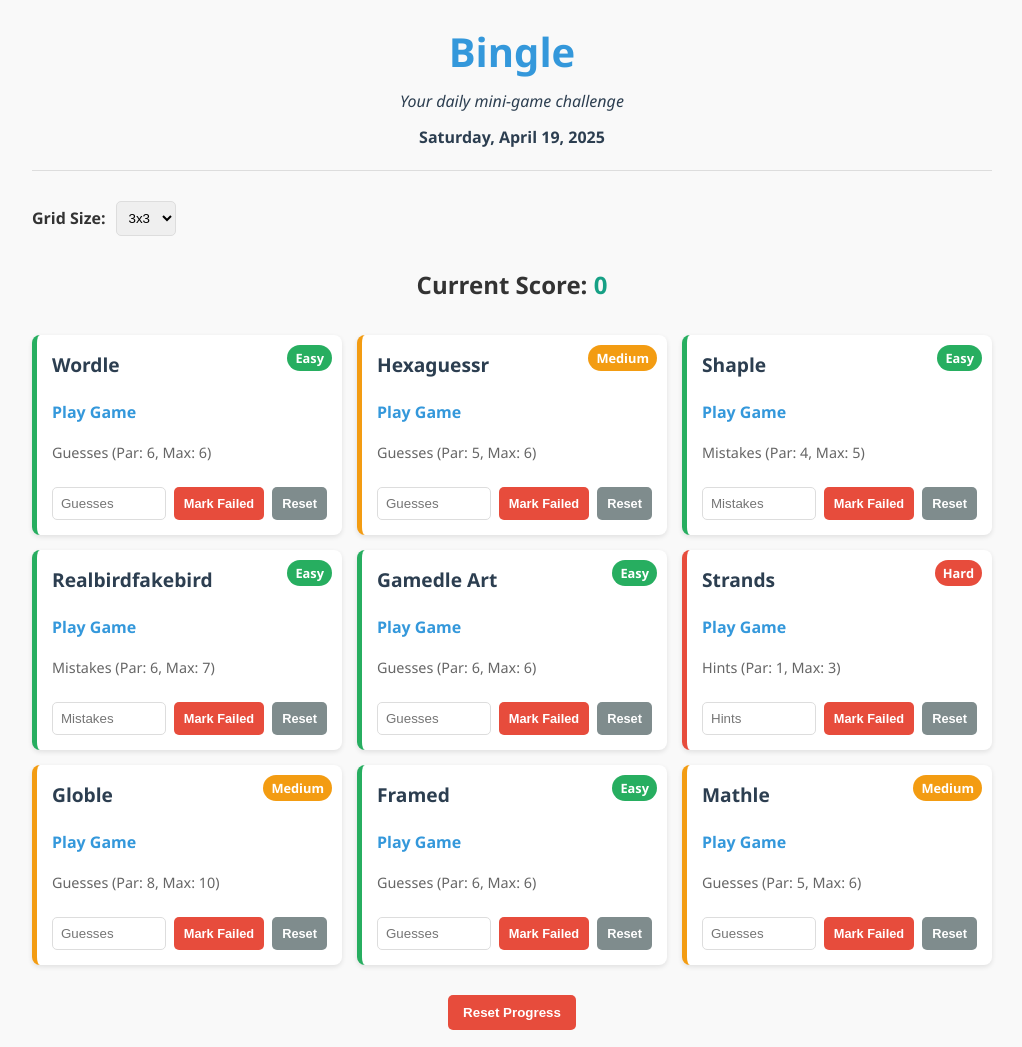
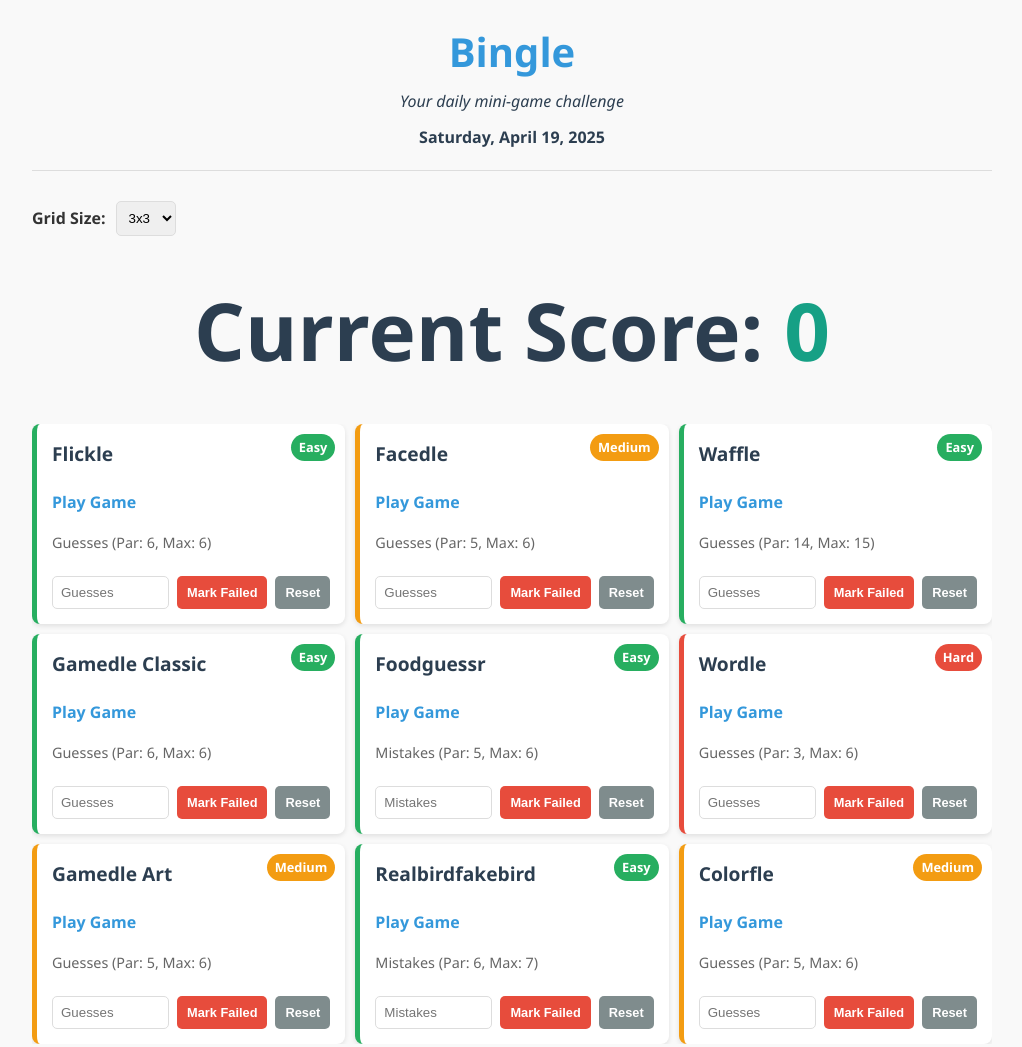
Before and after one commit to SamCardwell44/bingle, a plain HTML site: page index.html in a window 1280 px wide. Shown: the top 1047 px of the page, without its empty margins (128-1150 px from the left). Drawn offline with Linux system fonts and the light colour scheme.

Commit message:
Add files via upload

```diff
--- a/index.html
+++ b/index.html
@@ -24,8 +24,9 @@
                 </select>
             </div>
         </div>
+
         <div class="running-score">
-            <h2>Current Score: <span id="total-score">0</span></h2>
+            <h1>Current Score: <span id="total-score">0</span></h1>
         </div>
 
         <div id="game-grid" class="grid-container"></div>
--- a/script.js
+++ b/script.js
@@ -199,7 +199,7 @@ function generateDailyGrid() {
 
     // Use date as seed for consistent daily generation
     const today = new Date();
-    const dateSeed = today.getFullYear() * 10000 + (today.getMonth() + 1) * 100 + today.getDate() + 1;
+    const dateSeed = today.getFullYear() * 10000 + (today.getMonth() + 1) * 100 + today.getDate();
 
     // Pseudo-random number generator with seed
     const seededRandom = function() {
--- a/styles.css
+++ b/styles.css
@@ -30,8 +30,9 @@ body {
     color: var(--text-color);
     background-color: var(--light-bg);
     padding: 20px;
+    margin: 0 auto;
     max-width: 1000px;
-    margin: 0 auto;
+    width: 100%;
 }
 
 /* Header Styles */
@@ -105,9 +106,12 @@ select {
 
 /* Game Grid */
 .grid-container {
+    width: 100%;
+    max-width: 100%;
+    overflow-x: auto;
     display: grid;
-    gap: 15px;
-    margin-bottom: 30px;
+    grid-template-columns: repeat(auto-fit, minmax(100px, 1fr)); /* responsive layout */
+    gap: 10px;
 }
 
 .grid-cell {
@@ -369,6 +373,9 @@ select {
     border-radius: 8px;
     box-shadow: 0 2px 5px rgba(0, 0, 0, 0.1);
     margin-bottom: 20px;
+    width: 100%;
+    max-width: 100%;
+    box-sizing: border-box;
 }
 
 .instructions h3 {
```
